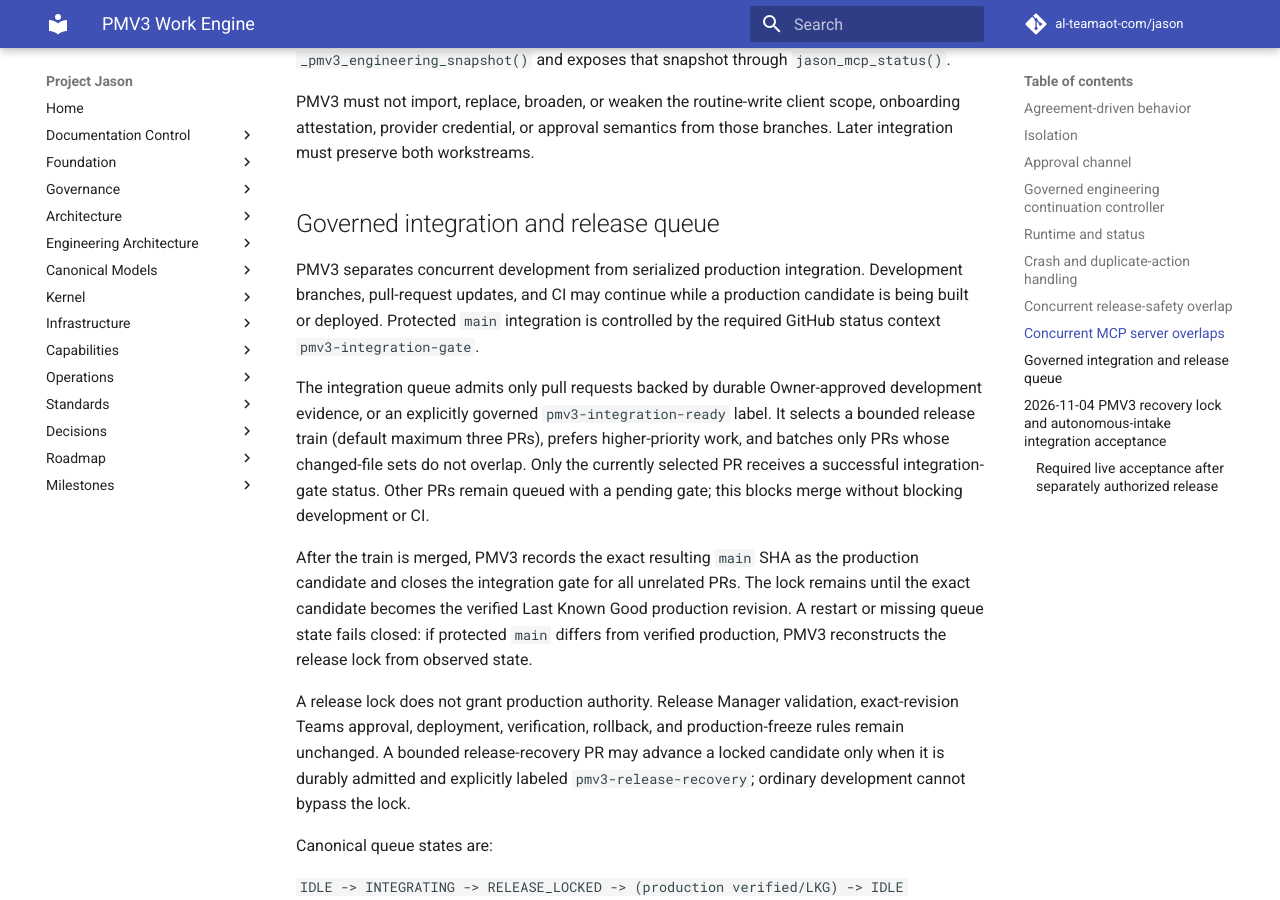
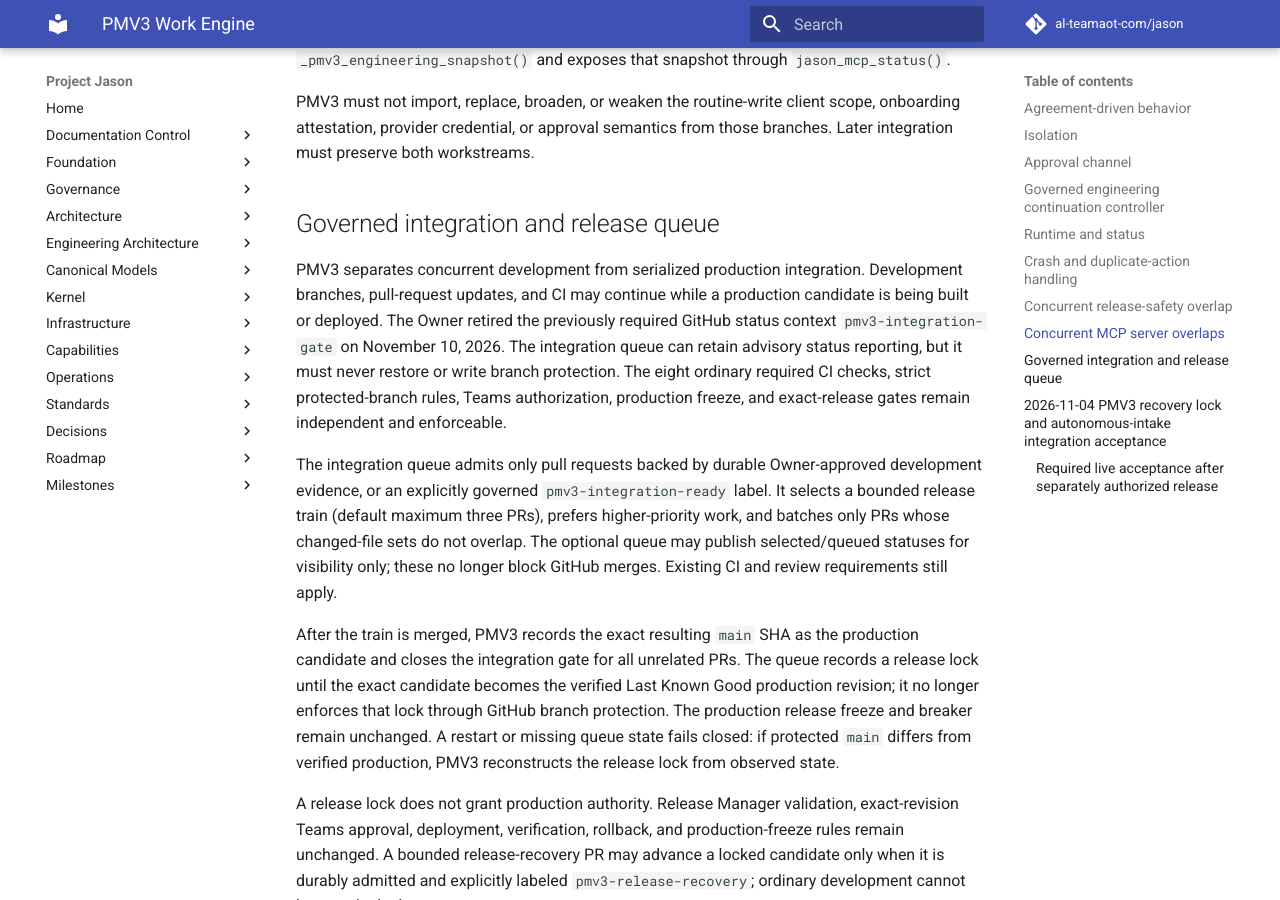
Before and after one commit to al-teamaot-com/jason, an MkDocs documentation site: the page built from docs/engineering/PMV3-Work-Engine.md, in a window 1280 px wide and 900 px high, scrolled down 2567 px. Built offline with MkDocs 1.6.1 and Material for MkDocs 9.7.7, drawn with Linux system fonts in a browser that asks for light colours; comment, search, counter and statistics services are not loaded.

Commit message:
fix(pmv3): permanently retire mandatory GitHub integration status gate

```diff
--- a/docs/engineering/PMV3-Work-Engine.md
+++ b/docs/engineering/PMV3-Work-Engine.md
@@ -116,11 +116,11 @@ onboarding attestation, provider credential, or approval semantics from those
 branches. Later integration must preserve both workstreams.
 ## Governed integration and release queue
 
-PMV3 separates concurrent development from serialized production integration. Development branches, pull-request updates, and CI may continue while a production candidate is being built or deployed. Protected `main` integration is controlled by the required GitHub status context `pmv3-integration-gate`.
+PMV3 separates concurrent development from serialized production integration. Development branches, pull-request updates, and CI may continue while a production candidate is being built or deployed. The Owner retired the previously required GitHub status context `pmv3-integration-gate` on November 10, 2026. The integration queue can retain advisory status reporting, but it must never restore or write branch protection. The eight ordinary required CI checks, strict protected-branch rules, Teams authorization, production freeze, and exact-release gates remain independent and enforceable.
 
-The integration queue admits only pull requests backed by durable Owner-approved development evidence, or an explicitly governed `pmv3-integration-ready` label. It selects a bounded release train (default maximum three PRs), prefers higher-priority work, and batches only PRs whose changed-file sets do not overlap. Only the currently selected PR receives a successful integration-gate status. Other PRs remain queued with a pending gate; this blocks merge without blocking development or CI.
+The integration queue admits only pull requests backed by durable Owner-approved development evidence, or an explicitly governed `pmv3-integration-ready` label. It selects a bounded release train (default maximum three PRs), prefers higher-priority work, and batches only PRs whose changed-file sets do not overlap. The optional queue may publish selected/queued statuses for visibility only; these no longer block GitHub merges. Existing CI and review requirements still apply.
 
-After the train is merged, PMV3 records the exact resulting `main` SHA as the production candidate and closes the integration gate for all unrelated PRs. The lock remains until the exact candidate becomes the verified Last Known Good production revision. A restart or missing queue state fails closed: if protected `main` differs from verified production, PMV3 reconstructs the release lock from observed state.
+After the train is merged, PMV3 records the exact resulting `main` SHA as the production candidate and closes the integration gate for all unrelated PRs. The queue records a release lock until the exact candidate becomes the verified Last Known Good production revision; it no longer enforces that lock through GitHub branch protection. The production release freeze and breaker remain unchanged. A restart or missing queue state fails closed: if protected `main` differs from verified production, PMV3 reconstructs the release lock from observed state.
 
 A release lock does not grant production authority. Release Manager validation, exact-revision Teams approval, deployment, verification, rollback, and production-freeze rules remain unchanged. A bounded release-recovery PR may advance a locked candidate only when it is durably admitted and explicitly labeled `pmv3-release-recovery`; ordinary development cannot bypass the lock.
 
```
Also changed, not shown: 2 other files.
